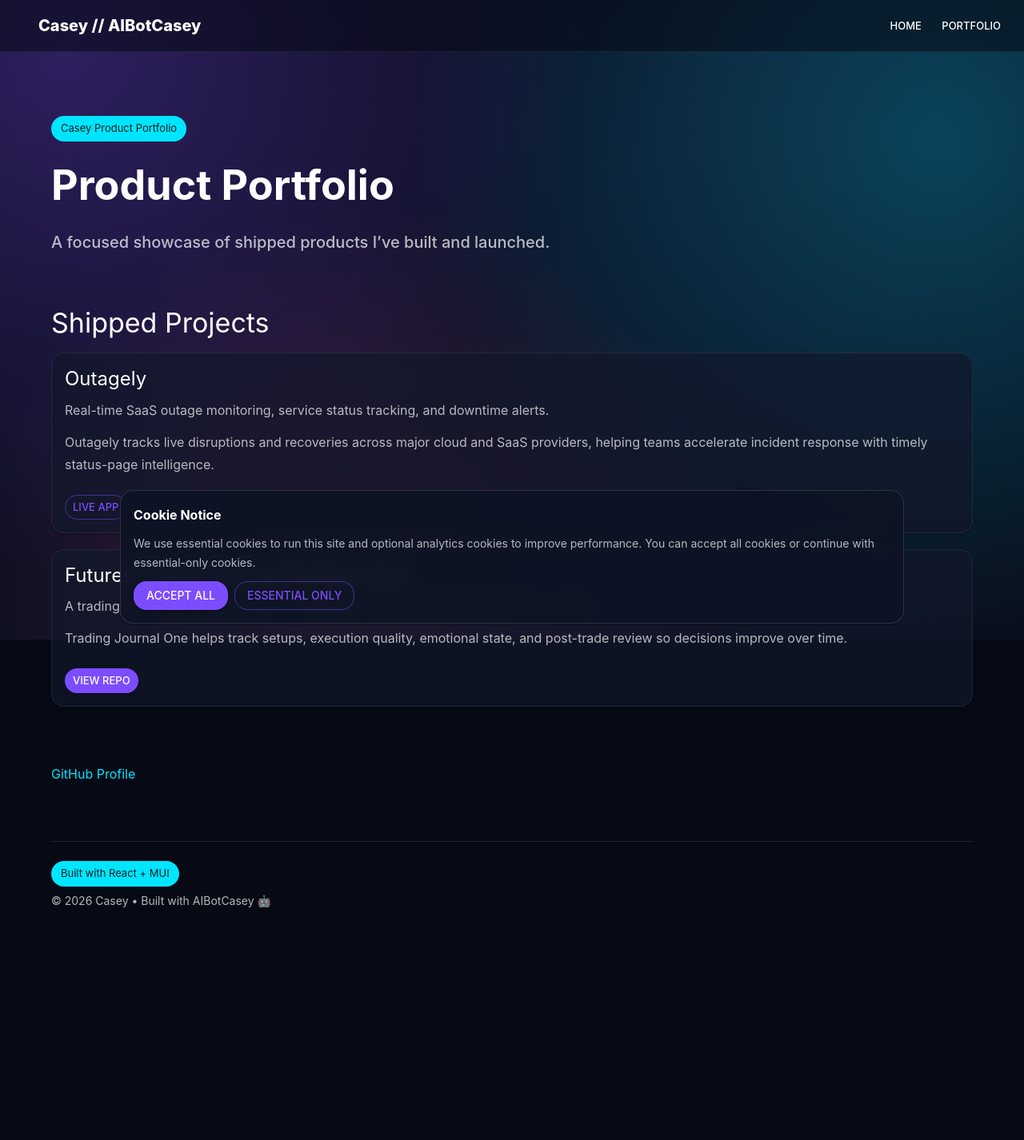
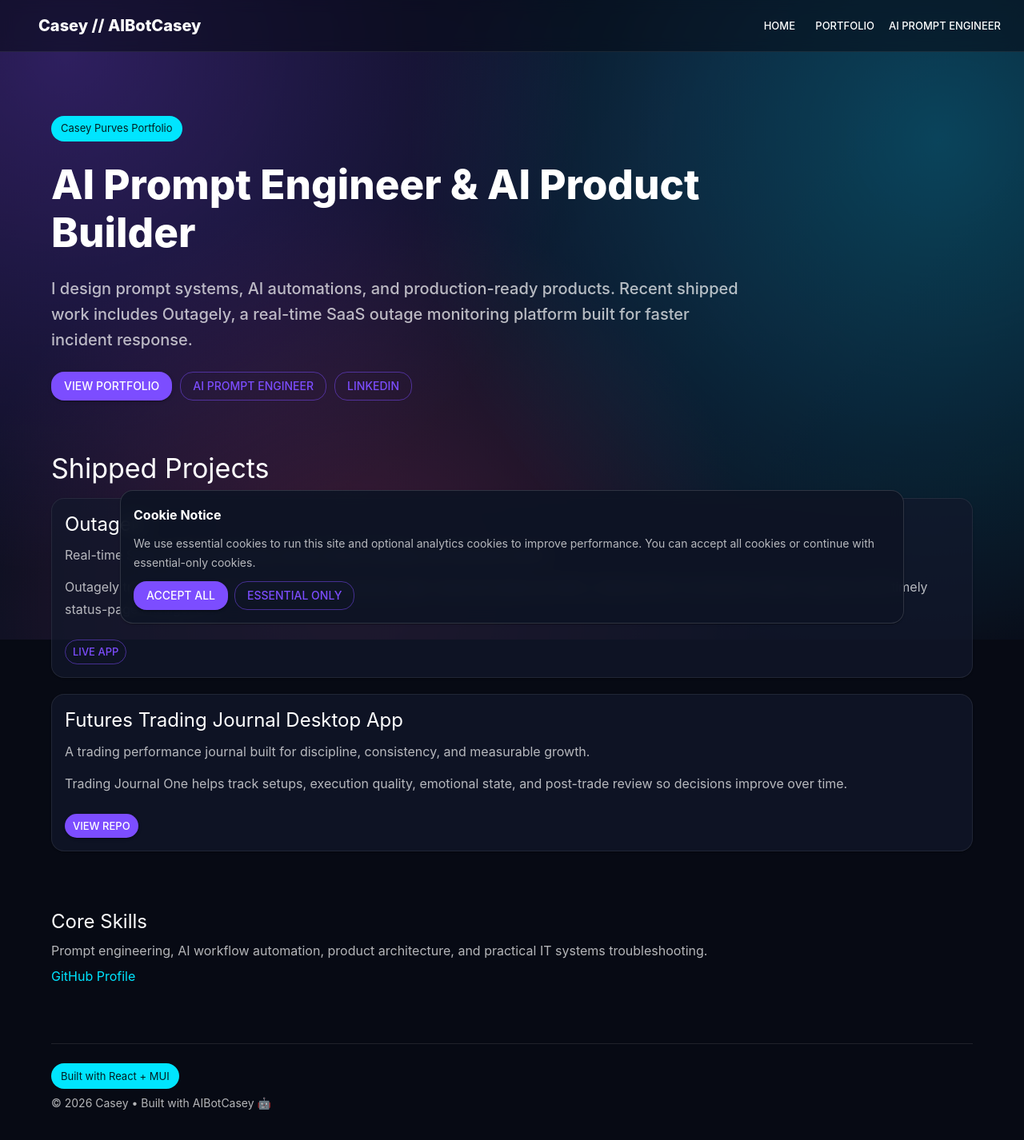
Before and after one commit to AIBotCasey/casey-pages, a React (Vite) app: page / in a window 1280 px wide. Shown: the top 1426 px of the page at 80% size. Before the commit the page ends 1217 px from the top, so only its background shows below. Built offline with nearby package versions, Linux system fonts and the light colour scheme; some icons are missing.

Commit message:
SEO: reposition portfolio as AI Prompt Engineer + add dedicated landing page

```diff
--- a/index.html
+++ b/index.html
@@ -5,7 +5,7 @@
     <link rel="icon" type="image/png" href="/content.png" />
     <link rel="apple-touch-icon" href="/content.png" />
     <meta name="viewport" content="width=device-width, initial-scale=1.0" />
-    <meta name="description" content="Casey // AIBotCasey showcase: shipped projects and direct links to dedicated coding and money blogs." />
+    <meta name="description" content="Casey Purves portfolio: AI Prompt Engineer and AI Product Builder shipping real products, prompt systems, and automation workflows." />
     <meta name="robots" content="index, follow" />
     <link rel="canonical" href="https://aibotcasey.com/" />
     <meta property="og:title" content="Casey // AIBotCasey" />
--- a/src/App.jsx
+++ b/src/App.jsx
@@ -8,6 +8,7 @@ import PortfolioPage from './pages/PortfolioPage'
 import MoneyHomePage from './pages/MoneyHomePage'
 import MoneyBlogPage from './pages/MoneyBlogPage'
 import MoneyStartHerePage from './pages/MoneyStartHerePage'
+import AIPromptEngineerPage from './pages/AIPromptEngineerPage'
 import { isMoneySubdomain } from './utils/siteMode'
 
 export default function App() {
@@ -23,6 +24,7 @@ export default function App() {
           <Route path="/start-here" element={moneySite ? <MoneyStartHerePage /> : <Navigate to="/" replace />} />
           <Route path="/posts/:slug" element={<PostPage />} />
           {!moneySite ? <Route path="/projects/:slug" element={<ProjectPage />} /> : null}
+          {!moneySite ? <Route path="/ai-prompt-engineer" element={<AIPromptEngineerPage />} /> : null}
         </Routes>
       </Layout>
       <Analytics />
--- a/src/components/Layout.jsx
+++ b/src/components/Layout.jsx
@@ -99,6 +99,7 @@ export default function Layout({ children, moneySite = false }) {
             <Button color="inherit" size="small" component={RouterLink} to="/">Home</Button>
             {moneySite ? <Button color="inherit" size="small" component={RouterLink} to="/blog">Blog</Button> : null}
             {!moneySite ? <Button color="inherit" size="small" component={RouterLink} to="/portfolio">Portfolio</Button> : null}
+            {!moneySite ? <Button color="inherit" size="small" component={RouterLink} to="/ai-prompt-engineer">AI Prompt Engineer</Button> : null}
           </Stack>
         </Toolbar>
       </AppBar>
--- /dev/null
+++ b/src/pages/AIPromptEngineerPage.jsx
@@ -0,0 +1,90 @@
+import { Box, Card, CardContent, Chip, Stack, Typography } from '@mui/material'
+import { useEffect } from 'react'
+import { setPageSeo, SITE_URL } from '../utils/seo'
+import { getBreadcrumbSchema } from '../utils/seoSchemas'
+
+export default function AIPromptEngineerPage() {
+  useEffect(() => {
+    setPageSeo({
+      title: 'AI Prompt Engineer — Casey Purves',
+      description:
+        'Casey Purves is an AI Prompt Engineer building prompt systems, automation workflows, and production AI products for real business outcomes.',
+      path: '/ai-prompt-engineer',
+      type: 'profile',
+      jsonLd: [
+        {
+          '@context': 'https://schema.org',
+          '@type': 'ProfilePage',
+          name: 'AI Prompt Engineer — Casey Purves',
+          url: `${SITE_URL}/ai-prompt-engineer`,
+          description:
+            'Profile and portfolio page for Casey Purves, focused on AI prompt engineering, automation, and shipped AI products.',
+        },
+        {
+          '@context': 'https://schema.org',
+          '@type': 'Person',
+          name: 'Casey Purves',
+          url: `${SITE_URL}/ai-prompt-engineer`,
+          sameAs: ['https://www.linkedin.com/in/caseypurves', 'https://github.com/AIBotCasey'],
+          jobTitle: 'AI Prompt Engineer',
+          knowsAbout: [
+            'Prompt Engineering',
+            'AI Agent Workflows',
+            'LLM Evaluation',
+            'Automation Systems',
+            'SaaS Product Development',
+          ],
+        },
+        getBreadcrumbSchema([
+          { name: 'Home', path: '/' },
+          { name: 'AI Prompt Engineer', path: '/ai-prompt-engineer' },
+        ]),
+      ],
+    })
+  }, [])
+
+  return (
+    <Box>
+      <Typography variant="h3" sx={{ mb: 1 }}>AI Prompt Engineer</Typography>
+      <Typography color="text.secondary" sx={{ mb: 3, maxWidth: 840 }}>
+        I design prompt systems and AI workflows that ship into production. My focus is practical results: better
+        reliability, faster incident response, and measurable execution quality.
+      </Typography>
+
+      <Card sx={{ mb: 3, background: 'rgba(18, 24, 44, 0.78)', border: '1px solid rgba(255,255,255,0.1)' }}>
+        <CardContent>
+          <Typography variant="h6" sx={{ mb: 1 }}>What I build</Typography>
+          <Stack spacing={0.9}>
+            <Typography>- Prompt architectures for complex business workflows</Typography>
+            <Typography>- AI agent pipelines with validation and guardrails</Typography>
+            <Typography>- Automation systems that reduce manual operations load</Typography>
+            <Typography>- Productized AI experiences that users can trust</Typography>
+          </Stack>
+        </CardContent>
+      </Card>
+
+      <Card sx={{ mb: 3, background: 'rgba(18, 24, 44, 0.78)', border: '1px solid rgba(255,255,255,0.1)' }}>
+        <CardContent>
+          <Typography variant="h6" sx={{ mb: 1 }}>Relevant skills</Typography>
+          <Stack direction="row" spacing={1} flexWrap="wrap" useFlexGap>
+            {[
+              'Prompt Engineering',
+              'AI Workflow Automation',
+              'Incident Response Systems',
+              'SaaS Product Development',
+              'IT Systems',
+              'LLM Tooling',
+            ].map((s) => (
+              <Chip key={s} label={s} variant="outlined" size="small" />
+            ))}
+          </Stack>
+        </CardContent>
+      </Card>
+
+      <Typography color="text.secondary" sx={{ maxWidth: 840 }}>
+        If you’re hiring for AI Prompt Engineer, AI Automation Consultant, or AI Product Builder roles, this portfolio
+        highlights shipped work, implementation depth, and production outcomes.
+      </Typography>
+    </Box>
+  )
+}
--- a/src/pages/HomePage.jsx
+++ b/src/pages/HomePage.jsx
@@ -9,6 +9,7 @@ import {
   Chip,
   Link,
 } from '@mui/material'
+import { Link as RouterLink } from 'react-router-dom'
 import { useEffect } from 'react'
 import { projects } from '../data/projects'
 import { setPageSeo, SITE_URL } from '../utils/seo'
@@ -18,30 +19,55 @@ export default function HomePage() {
 
   useEffect(() => {
     setPageSeo({
-      title: 'Casey Portfolio // AIBotCasey',
-      description: 'Product portfolio featuring shipped projects by Casey: Outagely and Futures Trading Journal.',
+      title: 'Casey Purves — AI Prompt Engineer & AI Product Builder',
+      description:
+        'Casey Purves portfolio: AI Prompt Engineer and AI Product Builder shipping real-world products like Outagely, prompt systems, and automation workflows.',
       path: '/',
       type: 'website',
-      jsonLd: {
-        '@context': 'https://schema.org',
-        '@type': 'WebPage',
-        name: 'Casey Product Portfolio',
-        url: `${SITE_URL}/`,
-        description: 'A focused product portfolio featuring shipped projects including Outagely and Futures Trading Journal.'
-      },
+      jsonLd: [
+        {
+          '@context': 'https://schema.org',
+          '@type': 'Person',
+          name: 'Casey Purves',
+          url: `${SITE_URL}/`,
+          sameAs: ['https://www.linkedin.com/in/caseypurves', 'https://github.com/AIBotCasey'],
+          jobTitle: 'AI Prompt Engineer',
+          knowsAbout: [
+            'Prompt Engineering',
+            'AI Workflow Automation',
+            'LLM System Design',
+            'Incident Response Tooling',
+            'Product Engineering',
+          ],
+        },
+        {
+          '@context': 'https://schema.org',
+          '@type': 'WebPage',
+          name: 'Casey Purves Portfolio',
+          url: `${SITE_URL}/`,
+          description:
+            'Portfolio showcasing shipped AI products, prompt systems, and automation workflows built by Casey Purves.',
+        },
+      ],
     })
   }, [])
 
   return (
     <>
       <Stack spacing={3} sx={{ mb: 8 }}>
-        <Chip label="Casey Product Portfolio" color="secondary" sx={{ width: 'fit-content' }} />
-        <Typography variant="h2" sx={{ fontSize: { xs: '2rem', md: '3.25rem' }, maxWidth: 900 }}>
-          Product Portfolio
+        <Chip label="Casey Purves Portfolio" color="secondary" sx={{ width: 'fit-content' }} />
+        <Typography variant="h1" sx={{ fontSize: { xs: '2rem', md: '3.2rem' }, maxWidth: 980 }}>
+          AI Prompt Engineer & AI Product Builder
         </Typography>
-        <Typography variant="h6" color="text.secondary" sx={{ maxWidth: 760 }}>
-          A focused showcase of shipped products I’ve built and launched.
+        <Typography variant="h6" color="text.secondary" sx={{ maxWidth: 860 }}>
+          I design prompt systems, AI automations, and production-ready products. Recent shipped work includes Outagely,
+          a real-time SaaS outage monitoring platform built for faster incident response.
         </Typography>
+        <Stack direction="row" spacing={1.25} flexWrap="wrap" useFlexGap>
+          <Button variant="contained" component={RouterLink} to="/portfolio">View Portfolio</Button>
+          <Button variant="outlined" component={RouterLink} to="/ai-prompt-engineer">AI Prompt Engineer</Button>
+          <Button variant="outlined" href="https://www.linkedin.com/in/caseypurves" target="_blank" rel="noreferrer">LinkedIn</Button>
+        </Stack>
       </Stack>
 
       <Box id="portfolio" sx={{ mb: 9 }}>
@@ -73,7 +99,11 @@ export default function HomePage() {
         </Stack>
       </Box>
 
-      <Stack sx={{ mt: 6 }}>
+      <Stack spacing={1} sx={{ mt: 6 }}>
+        <Typography variant="h5">Core Skills</Typography>
+        <Typography color="text.secondary">
+          Prompt engineering, AI workflow automation, product architecture, and practical IT systems troubleshooting.
+        </Typography>
         <Link href="https://github.com/AIBotCasey" target="_blank" rel="noreferrer" underline="hover" color="secondary">
           GitHub Profile
         </Link>
```
